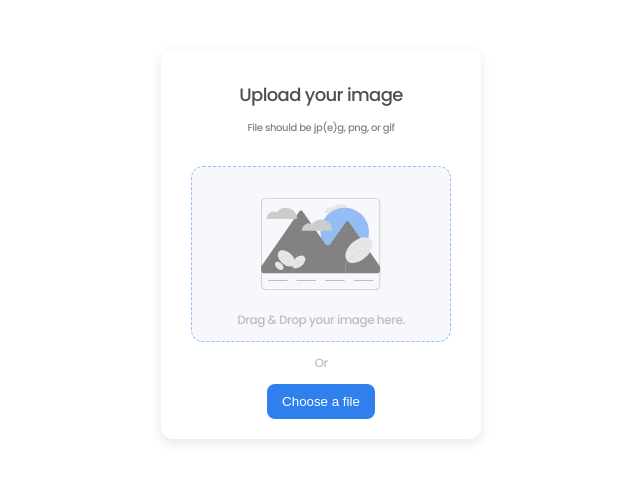
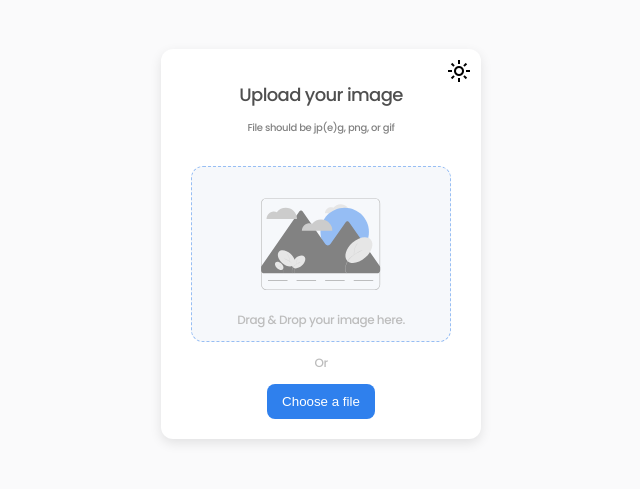
Before and after one commit to LuisGhz/image-uploader-react, a React (Vite) app: page / in a window 1280 px wide. Shown: the part 144-633 px from the top of the page, without its empty margins (319-959 px from the left). Built offline with nearby package versions, Linux system fonts and the light colour scheme.

Commit message:
Implement dark mode var colors

```diff
--- a/src/App.css
+++ b/src/App.css
@@ -7,8 +7,9 @@
 
 .container {
   border-radius: 12px;
-  background: #fff;
+  background: var(--bg-2);
   box-shadow: 0px 4px 12px 0px rgba(0, 0, 0, 0.1);
   width: 320px;
   aspect-ratio: 1 / 1;
+  position: relative;
 }
--- a/src/components/DragImage.css
+++ b/src/components/DragImage.css
@@ -41,7 +41,7 @@
 }
 
 .drag-area {
-  background: #f6f8fb;
+  background: var(--bg-3);
   border-radius: 12px;
   border: 1px dashed #97bef4;
 }
--- a/src/components/DragImage.tsx
+++ b/src/components/DragImage.tsx
@@ -3,6 +3,7 @@ import dragImage from "../assets/drag-image.svg";
 import "./DragImage.css";
 import { useValidateImage } from "../hooks/useValidateImage";
 import { UploadRes } from "../models/UploadRes";
+import { DarkLightMode } from "./DarkLightMode";
 
 export type DragImageProps = {
   uploadImage: (image: File) => void;
@@ -42,6 +43,7 @@ export const DragImage = ({ uploadImage, uploadRes }: DragImageProps) => {
 
   return (
     <div className="drag-image">
+      <DarkLightMode />
       <h1 className="drag-image__title">Upload your image</h1>
       <p
         className={[
--- a/src/components/Uploaded.css
+++ b/src/components/Uploaded.css
@@ -36,7 +36,7 @@
 
 .link-container {
   align-items: center;
-  background: #f6f8fb;
+  background: var(--bg-3);
   border-radius: 8px;
   border: 1px solid var(--gray-5);
   display: flex;
@@ -45,6 +45,7 @@
 }
 
 .link-container__uri {
+  color: var(--gray-2);
   height: 15px;
   overflow: hidden;
   padding-block-end: 5px;
--- a/src/components/Uploaded.tsx
+++ b/src/components/Uploaded.tsx
@@ -1,5 +1,6 @@
 import React from 'react';
 import "./Uploaded.css";
+import { DarkLightMode } from './DarkLightMode';
 
 type UploadedProps = {
   fileUrl: string;
@@ -14,6 +15,7 @@ export const Uploaded = ({ fileUrl }: UploadedProps) => {
 
   return (
     <main className="uploaded">
+      <DarkLightMode />
       <p className="uploaded__icon">✓</p>
       <h1 className="uploaded__title">Uploaded successfully!</h1>
       <img className="uploaded__img" src={fileUrl} alt="Uploaded image" onLoad={() => setIsLoading(prev => !prev)} />
--- a/src/components/Uploading.css
+++ b/src/components/Uploading.css
@@ -5,7 +5,7 @@
 }
 
 .loading__bar-container {
-  background: var(--gray-6, #F2F2F2);
+  background: var(--gray-6);
   border-radius: 8px;
   height: 12px;
   margin: 0 auto;
--- a/src/components/Uploading.tsx
+++ b/src/components/Uploading.tsx
@@ -1,8 +1,10 @@
+import { DarkLightMode } from "./DarkLightMode";
 import "./Uploading.css";
 
 export const Uploading = () => {
   return (
     <div className="loading">
+      <DarkLightMode />
       <div className="loading__bar-container">
         <div className="loading__bar"></div>
       </div>
--- a/src/index.css
+++ b/src/index.css
@@ -1,21 +1,42 @@
 @import url('https://fonts.googleapis.com/css2?family=Montserrat:wght@500;700&family=Poppins:wght@500&display=swap');
+@import url('https://fonts.googleapis.com/css2?family=Material+Symbols+Outlined:opsz,wght,FILL,GRAD@48,400,0,0');
 
 html, body {
   height: 100%;
   margin: 0;
 }
 
-#root {
-  background: #FAFAFB;
-  display: contents;
-  min-height: 100%;
-}
-
-:root {
+body {
+  --bg-1: #FAFAFB;
+  --bg-2: #FFFFFF;
+  --bg-3: #f6f8fb;
   --red-1: #EB5757;
   --blue-1: #2f80ed;
   --gray-2: #4f4f4f;
   --gray-3: #828282;
   --gray-4: #bdbdbd;
   --gray-5: #e0e0e0;
+  --gray-6: #F2F2F2;
 }
+
+body.dark-mode {
+  --bg-1: #1F1F1F;
+  --bg-2: #2D2D2D;
+  --bg-3: #3A3A3A;
+  --red-1: #EB5757;
+  --blue-1: #2f80ed;
+  --gray-2: #F2F2F2;
+  --gray-3: #BDBDBD;
+  --gray-4: #828282;
+  --gray-5: #4F4F4F;
+  --gray-6: #414141;
+}
+
+#root {
+  display: contents;
+  min-height: 100%;
+}
+
+body {
+  background: var(--bg-1);
+}
```
